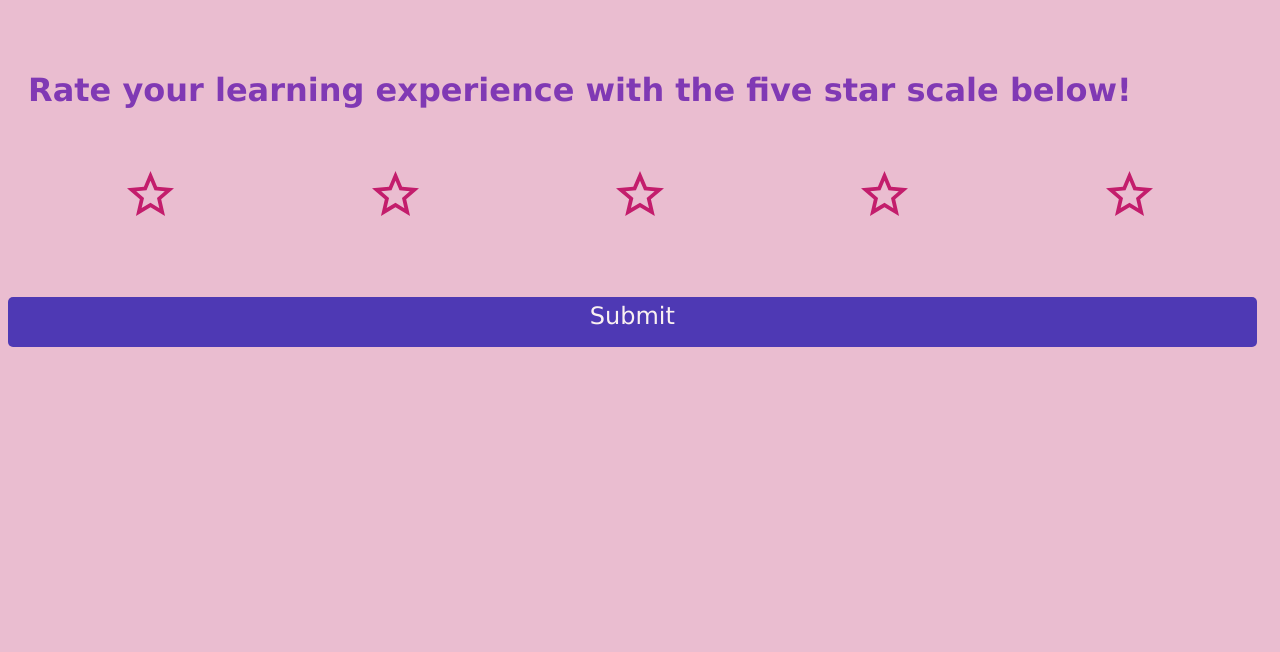
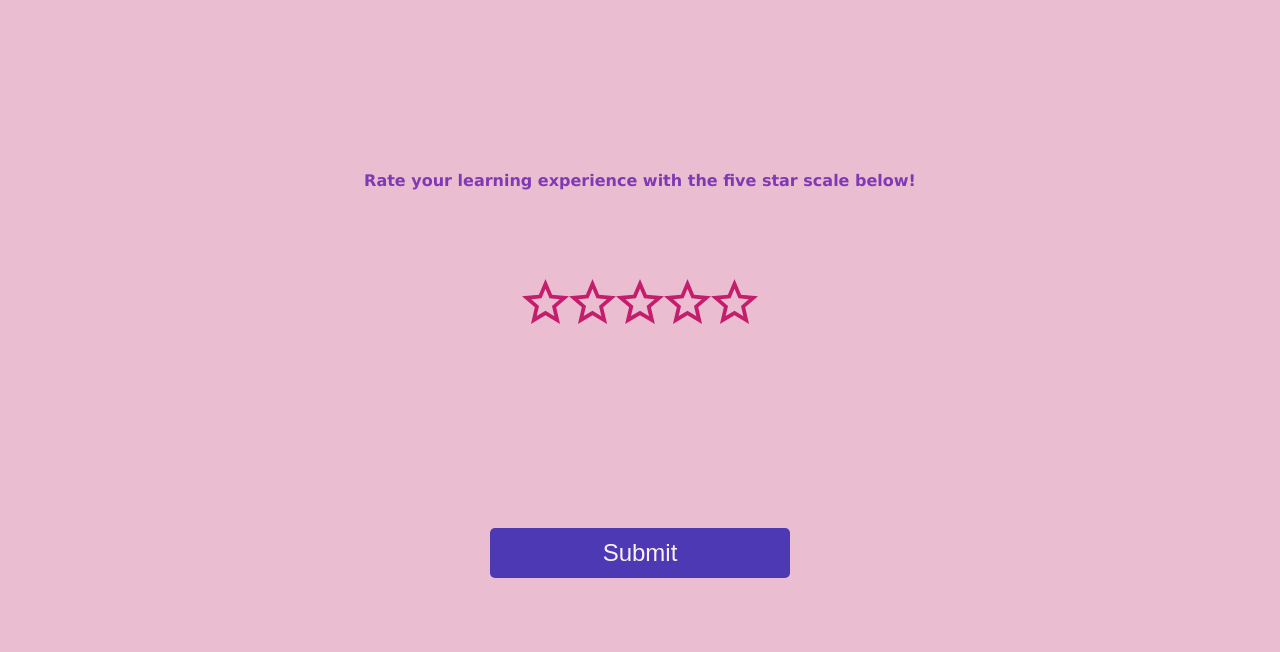
Before and after one commit to Abinavraj5427/EdFusionStudent, a website: page public/edfusion3.html in a window 1280 px wide. Shown: the part 148-800 px from the top of the page. Drawn offline with Linux system fonts and the light colour scheme.

Commit message:
Added styles to education3

```diff
--- a/public/css/edufusion_2.css
+++ b/public/css/edufusion_2.css
@@ -79,8 +79,19 @@ textarea::placeholder {
 }
 
 .button {
-  height: 70px;
+  margin: 2%;
+  background-color: #4e39b4;
+  color: #faf1f1;
+  height: 50px;
+  width: 300px;
+  border-radius: 5px;
   text-align: center;
+  cursor: pointer;
+  padding: 5px;
+  font-size: 3vh;
+  outline: none;
+  border-style: none;
+  border-width: 0px;
 }
 
 input[type="submit"] {
@@ -142,5 +153,5 @@ input[type="submit"] {
   color: #8039b4;
   padding: 20px;
   text-align: center;
-  font-size: 4em;
+  font-size: 3em;
 }
--- a/public/css/edufusion_3.css
+++ b/public/css/edufusion_3.css
@@ -1,9 +1,16 @@
+* {
+  box-sizing: border-box;
+  margin: 0;
+  padding: 0;
+}
+
 body {
   background-color: #faf1f1;
   font-family: Verdana, Geneva, Tahoma, sans-serif;
   animation: pulse 3s ;
   animation-direction: alternate;
   animation-iteration-count: infinite;
+  text-align: center;
 }
 
 @keyframes pulse {
@@ -20,12 +27,15 @@ body {
   color: #8039b4;
   padding: 20px;
   text-align: center;
+  font-size: 3em;
 }
 
 #ratings {
 
   color: #8039b4;
   padding: 20px;
+  font-size: 1em;
+
 }
 
 .flexbox-container {
@@ -36,18 +46,19 @@ body {
 }
 
 .button {
-
+  margin: 2%;
   background-color: #4e39b4;
   color: #faf1f1;
-  height: 40px;
-  width: 98%;
+  height: 50px;
+  width: 300px;
   border-radius: 5px;
   text-align: center;
-
   cursor: pointer;
   padding: 5px;
   font-size: 3vh;
-
+  outline: none;
+  border-style: none;
+  border-width: 0px;
 }
 
 .button:hover {
@@ -57,10 +68,17 @@ body {
 .star {
   cursor: pointer;
 }
-/* img:hover {
 
-    background-image: url("Icon_material-star.svg") no-repeat;
+@media only screen and (max-width: 768px) {
+  .button {
+    width: 80%;
+  }
+}
 
-
-
- } */
+.content {
+  display: flex;
+  justify-content: space-evenly;
+  align-items: center;
+  min-height: 100vh;
+  flex-direction: column;
+}
--- a/public/edfusion3.html
+++ b/public/edfusion3.html
@@ -8,7 +8,7 @@
 
 <body>
 
-
+    <div class = "content">
     <div class="brand">
         <h1 id="m1">edfusion</h1>
 
@@ -20,7 +20,7 @@
 
 
     <div class="rate">
-        <h1 id = "ratings"> Rate your learning experience with the five star scale below!</h1>
+        <h2 id = "ratings"> Rate your learning experience with the five star scale below!</h1>
     </div>
 
     <div class = "flexbox-container">
@@ -40,11 +40,11 @@
 
 
 
-    <div class="button" onclick = "submitReview()">
+    <button class="button" onclick = "submitReview()">
         Submit
+    </button>
+
     </div>
-
-
 
 
 </body>
```
